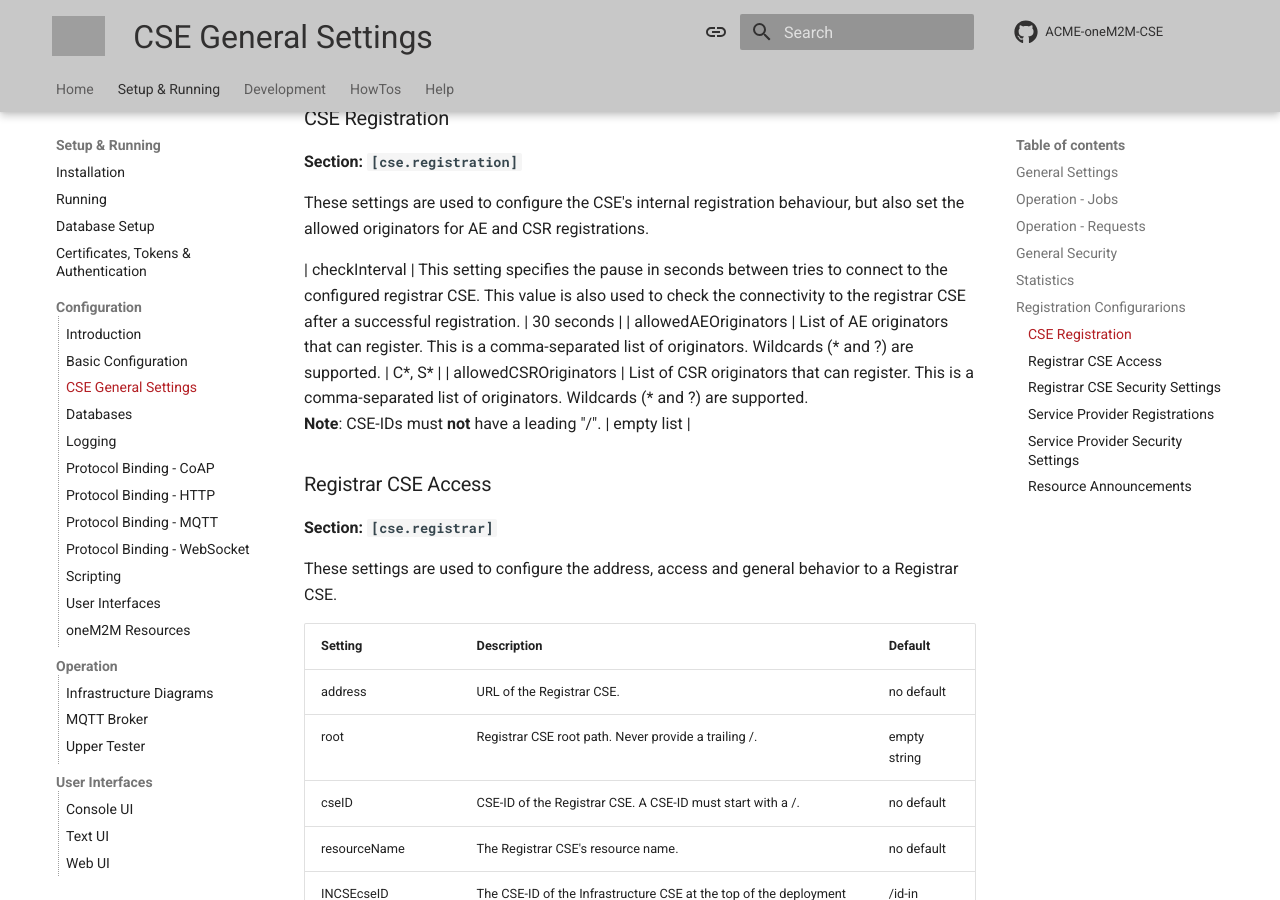
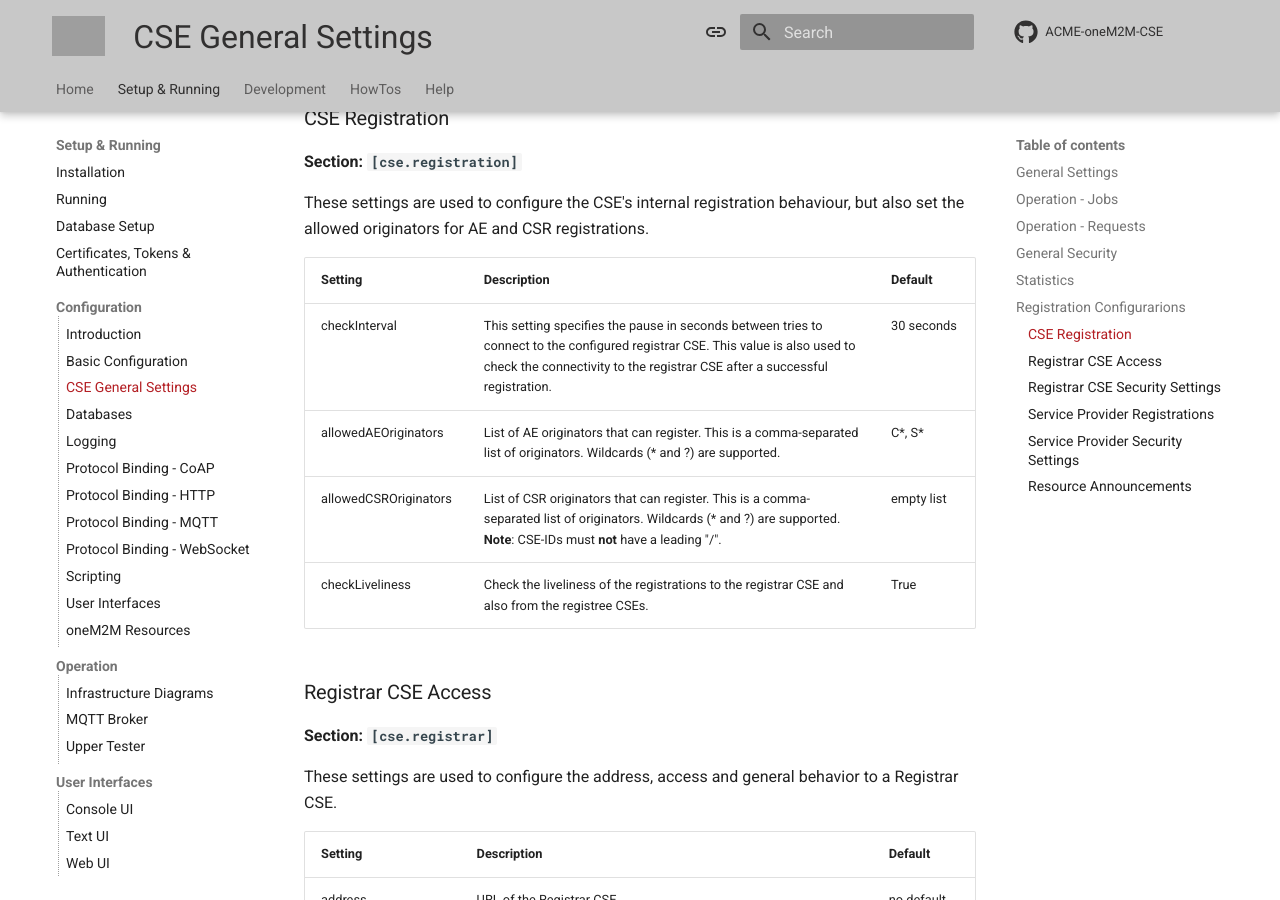
Before and after one commit to ankraft/ACME-oneM2M-CSE-mkdocs, an MkDocs documentation site: the page built from docs/setup/Configuration-cse.md, in a window 1280 px wide and 900 px high, scrolled down 4301 px. Built offline with MkDocs 1.6.1 and Material for MkDocs 9.7.7, drawn with Linux system fonts in a browser that asks for light colours; comment, search, counter and statistics services are not loaded; grey boxes are pictures that could not be loaded.

Commit message:
Fixed table

```diff
--- a/docs/setup/Configuration-cse.md
+++ b/docs/setup/Configuration-cse.md
@@ -93,9 +93,12 @@ These settings are used to configure the CSE's internal statistics collection an
 
 These settings are used to configure the CSE's internal registration behaviour, but also set the allowed originators for AE and CSR registrations.
 
-| checkInterval         | This setting specifies the pause in seconds between tries to connect to the configured registrar CSE. This value is also used to check the connectivity to the registrar CSE after a successful registration. | 30 seconds   |
-| allowedAEOriginators  | List of AE originators that can register. This is a comma-separated list of originators. Wildcards (\* and ?) are supported.                                                          | C\*, S\*   |
-| allowedCSROriginators | List of CSR originators that can register. This is a comma-separated list of originators. Wildcards (\* and ?) are supported.<br />**Note**: CSE-IDs must **not** have a leading "/". | empty list |
+| Setting               | Description                                                                                                                                                                                                   | Default    |
+|:----------------------|:--------------------------------------------------------------------------------------------------------------------------------------------------------------------------------------------------------------|:-----------|
+| checkInterval         | This setting specifies the pause in seconds between tries to connect to the configured registrar CSE. This value is also used to check the connectivity to the registrar CSE after a successful registration. | 30 seconds |
+| allowedAEOriginators  | List of AE originators that can register. This is a comma-separated list of originators. Wildcards (\* and ?) are supported.                                                                                  | C\*, S\*   |
+| allowedCSROriginators | List of CSR originators that can register. This is a comma-separated list of originators. Wildcards (\* and ?) are supported.<br />**Note**: CSE-IDs must **not** have a leading "/".                         | empty list |
+| checkLiveliness       | Check the liveliness of the registrations to the registrar CSE and also from the registree CSEs.                                                                                                              | True       |
 
 
 ### Registrar CSE Access
```
